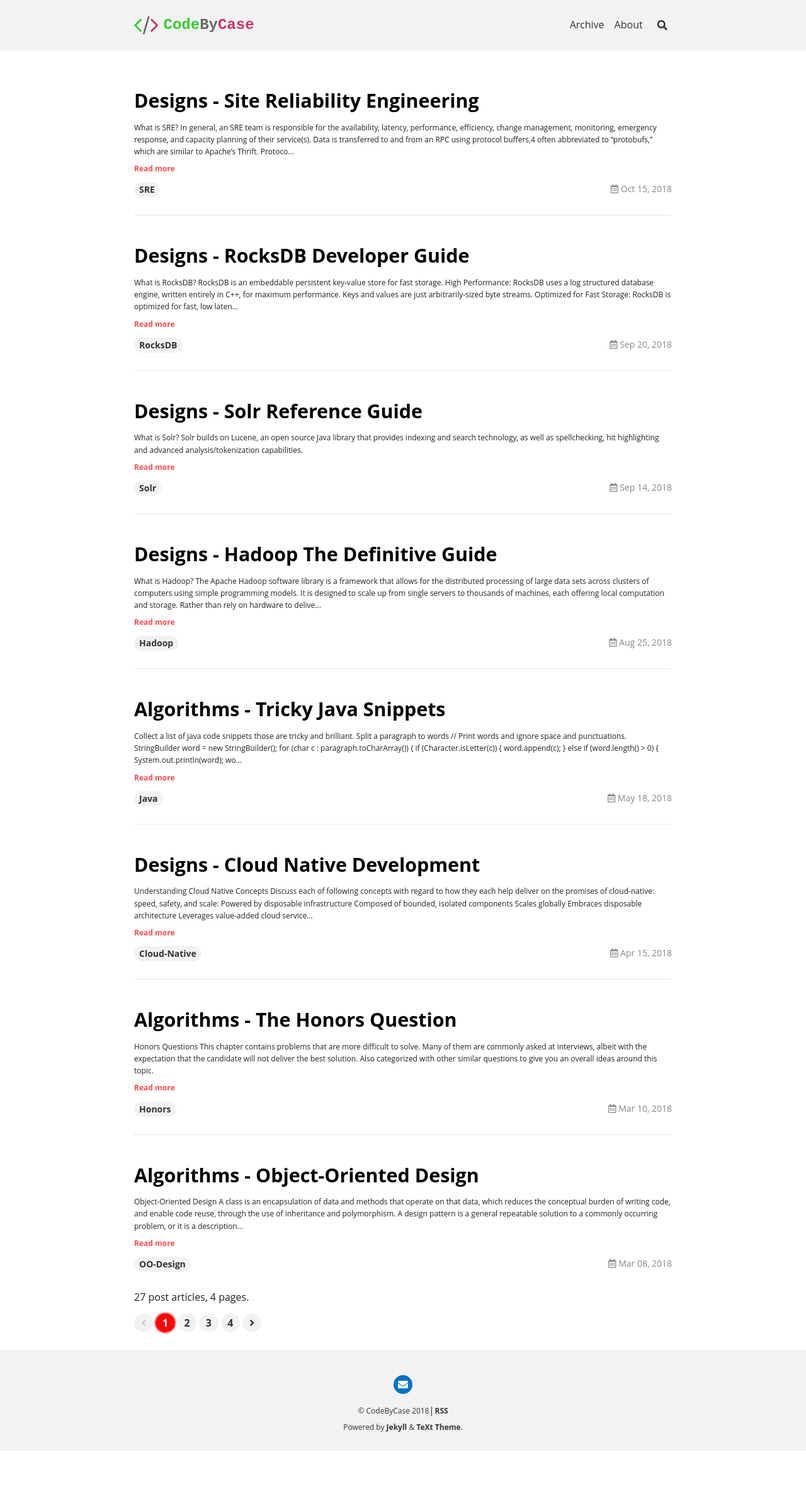
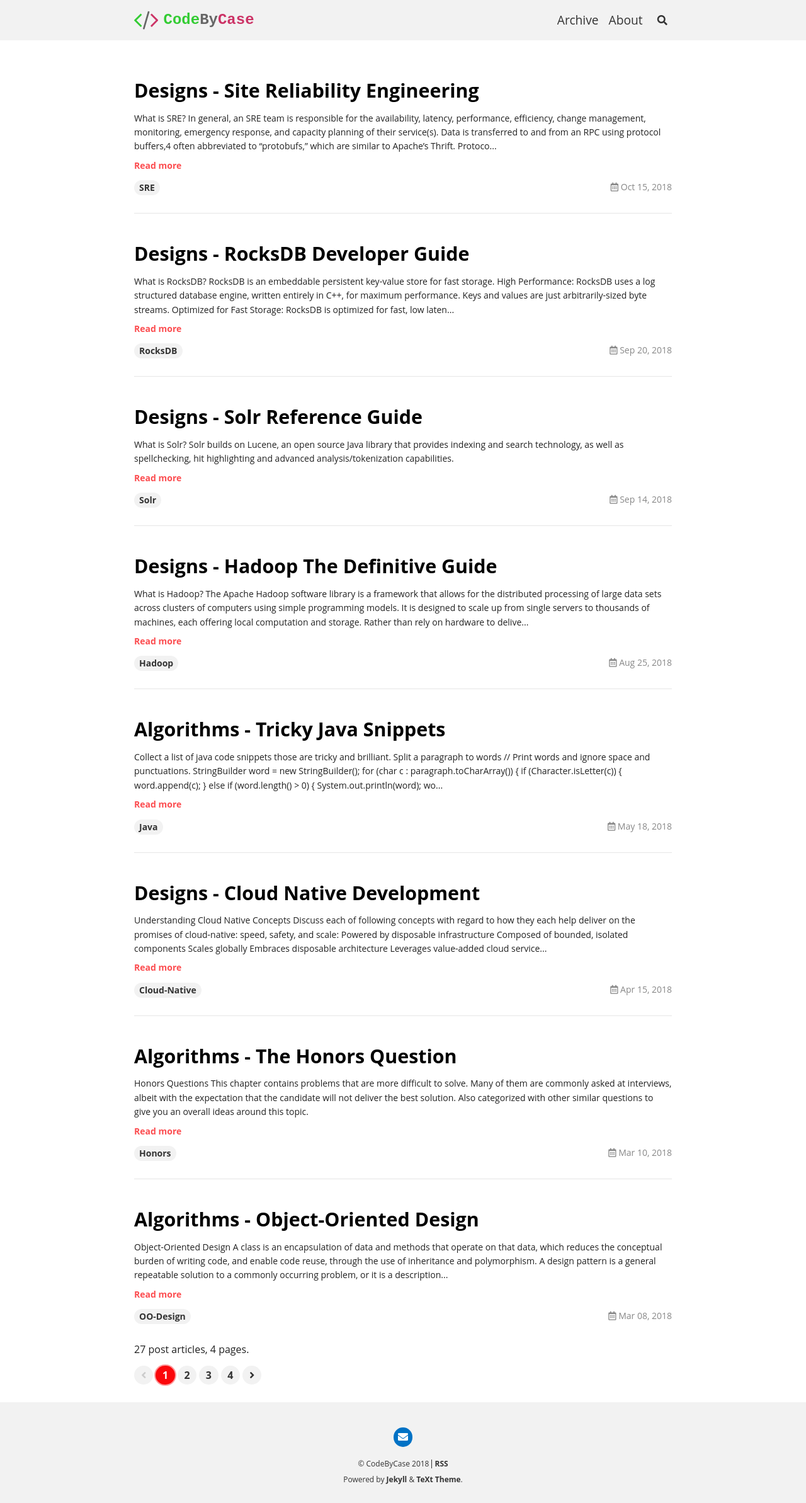
Before and after one commit to codebycase/codebycase.github.io, a Jekyll site: the page built from index.html, in a window 1280 px wide. Shown: the whole page at 63% size. Built offline with Jekyll 4.4.1, drawn with Linux system fonts in a browser that asks for light colours; nearby versions of some CDN libraries; the list of posts is cut into pages by our own code; before the commit the page ends 2303 px from its top, so only the background shows below that.

Commit message:
adjust header

```diff
--- a/_sass/common/_variables.scss
+++ b/_sass/common/_variables.scss
@@ -79,7 +79,7 @@
 );
 
 $layout: (
-  header-height:          5rem,
+  header-height:          4rem,
   header-height-sm:       3rem,
   content-max-width:      950px,
   sidebar-width:          250px,
--- a/_sass/common/components/_item.scss
+++ b/_sass/common/components/_item.scss
@@ -35,7 +35,7 @@
 
 .item__description {
   &, .article__content {
-    font-size: map-get($base, font-size-xs);
+    font-size: map-get($base, font-size-sm);
     line-height: map-get($base, line-height);
     @include block-elements() {
       margin-top: map-get($spacers, 2);
--- a/_sass/components/_author-profile.scss
+++ b/_sass/components/_author-profile.scss
@@ -9,7 +9,7 @@
   }
 }
 .author-profile__avatar {
-  width: 5rem;
+  width: 4rem;
   margin-top: map-get($spacers, 2);
   border-radius: 50%;
 }
--- a/_sass/components/_header.scss
+++ b/_sass/components/_header.scss
@@ -72,6 +72,7 @@
 
 .navigation {
   @include overflow(auto);
+  font-size: map-get($base, font-size) * 1.2;
   & > ul {
     height: map-get($layout, header-height);
     padding-bottom: 0;
```
